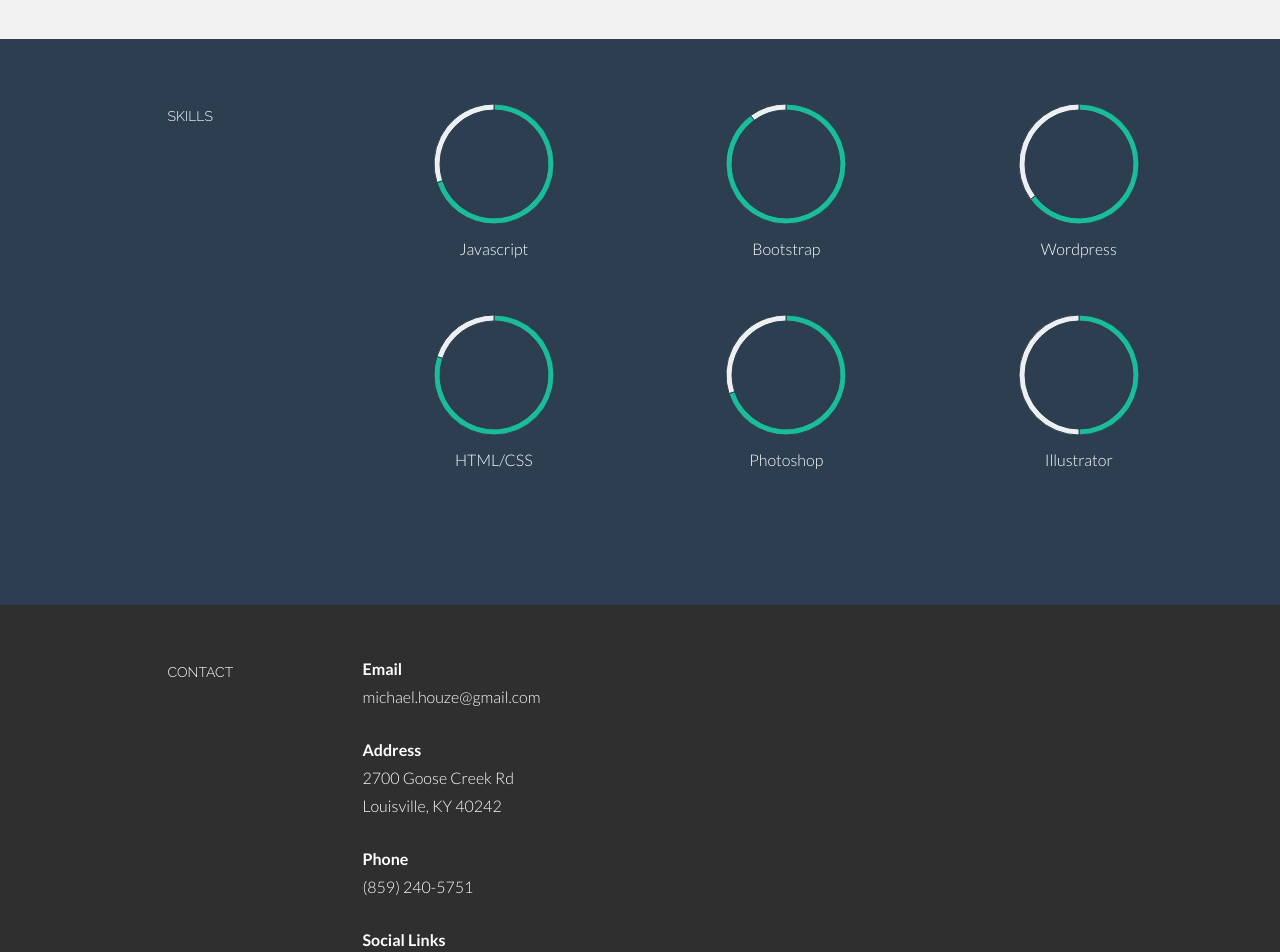
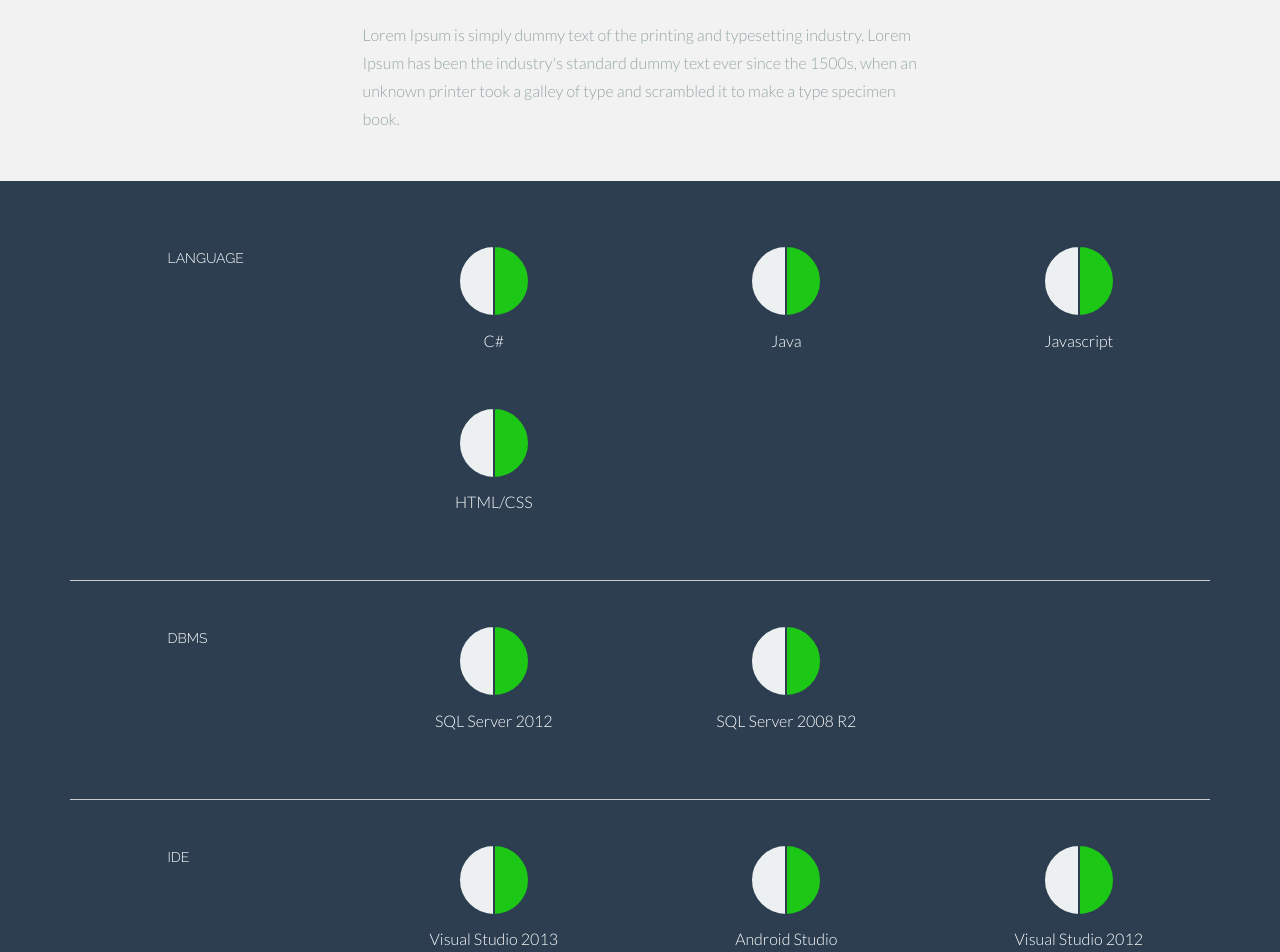
Before and after one commit to michael-houze/personal-resume-website, a plain HTML site: page index.html in a window 1280 px wide. Shown: the part 1589-2541 px from the top of the page. Drawn offline with Linux system fonts and the light colour scheme.

Commit message:
Updated background image and skills
- Changed background to blurred Louisville skyline that adjusts well
with responsive design
- Updated the skills section and improved the Javascript
- Still need to change the skill "levels"

```diff
--- a/css/main.css
+++ b/css/main.css
@@ -153,7 +153,7 @@ a:after {
 
 /* Header Wrap */
 #headerwrap {
-	background: url(../img/header-bg.jpg) no-repeat center top;
+	background: url(../img/skyline-bg.jpg) no-repeat center top;
 	margin-top: 60px;
 	padding-top:140px;
 	text-align:center;
--- a/index.html
+++ b/index.html
@@ -123,9 +123,17 @@
 					</p>
 				</div>
 
+                <div class="col-lg-6 col-lg-offset-3">
+					<p><t>College of Business Dean's List</t><br/>
+						Spring 2012<br/>
+                        Fall 2012<br/>
+                        Spring 2013<br/>
+                        Fall 2013<br/>
+					</p>
+				</div>
+
 
 		</div><!--/.row -->
-		<br>
         <hr>
 	</div><!--/.container -->
 
@@ -154,125 +162,256 @@
 	<!--SKILLS DESCRIPTION -->
 	<div id="skillswrap">
 		<div class="container">
+            <!-- Languagess -->
             <div class="row">
 				<div class="col-lg-2 col-lg-offset-1">
-						<h5>SKILLS</h5>
+					<h5>LANGUAGE</h5>
 				</div>
 				<div class="col-lg-3 centered">
-						<canvas id="javascript" height="130" width="130"></canvas>
-						<p>Javascript</p>
-						<br>
-						<script>
-							var doughnutData = [
-									{
-										value: 70,
-										color:"#1abc9c"
-									},
-									{
-										value : 30,
-										color : "#ecf0f1"
-									}
-								];
-								var myDoughnut = new Chart(document.getElementById("javascript").getContext("2d")).Doughnut(doughnutData);
-						</script>
-					</div>
-					<div class="col-lg-3 centered">
-						<canvas id="bootstrap" height="130" width="130"></canvas>
-						<p>Bootstrap</p>
-						<br>
-						<script>
-							var doughnutData = [
-									{
-										value: 90,
-										color:"#1abc9c"
-									},
-									{
-										value : 10,
-										color : "#ecf0f1"
-									}
-								];
-								var myDoughnut = new Chart(document.getElementById("bootstrap").getContext("2d")).Doughnut(doughnutData);
-						</script>
-					</div>
-					<div class="col-lg-3 centered">
-						<canvas id="wordpress" height="130" width="130"></canvas>
-						<p>Wordpress</p>
-						<br>
-						<script>
-							var doughnutData = [
-									{
-										value: 65,
-										color:"#1abc9c"
-									},
-									{
-										value : 35,
-										color : "#ecf0f1"
-									}
-								];
-								var myDoughnut = new Chart(document.getElementById("wordpress").getContext("2d")).Doughnut(doughnutData);
-						</script>
-					</div>
-
-					<div class="col-lg-3 col-lg-offset-3 centered">
-						<canvas id="html" height="130" width="130"></canvas>
-						<p>HTML/CSS</p>
-						<br>
-						<script>
-							var doughnutData = [
-									{
-										value: 80,
-										color:"#1abc9c"
-									},
-									{
-										value : 20,
-										color : "#ecf0f1"
-									}
-								];
-								var myDoughnut = new Chart(document.getElementById("html").getContext("2d")).Doughnut(doughnutData);
-						</script>
-					</div>
-					<div class="col-lg-3 centered">
-						<canvas id="photoshop" height="130" width="130"></canvas>
-						<p>Photoshop</p>
-						<br>
-						<script>
-							var doughnutData = [
-									{
-										value: 70,
-										color:"#1abc9c"
-									},
-									{
-										value : 30,
-										color : "#ecf0f1"
-									}
-								];
-								var myDoughnut = new Chart(document.getElementById("photoshop").getContext("2d")).Doughnut(doughnutData);
-						</script>
-					</div>
-					<div class="col-lg-3 centered">
-						<canvas id="illustrator" height="130" width="130"></canvas>
-						<p>Illustrator</p>
+					<canvas id="csharp" height="80" width="80"></canvas>
+					<p>C#</p>
 					<br>
 					<script>
 						var doughnutData = [
                                 {
 							         value: 50,
-										color:"#1abc9c"
+                                     color:"#1cc716"
                                 },
                                 {
 								     value : 50,
 								     color : "#ecf0f1"
                                 }
 				        ];
-								var myDoughnut = new Chart(document.getElementById("illustrator").getContext("2d")).Doughnut(doughnutData);
+						var myDoughnut = new Chart(document.getElementById("csharp").getContext("2d")).Doughnut(doughnutData, {percentageInnerCutout : 0});
 				    </script>
 				</div>
-
+				<div class="col-lg-3 centered">
+					<canvas id="java" height="80" width="80"></canvas>
+					<p>Java</p>
+					<br>
+					<script>
+						var doughnutData = [
+                                {
+							         value: 50,
+                                     color:"#1cc716"
+                                },
+                                {
+								     value : 50,
+								     color : "#ecf0f1"
+                                }
+				        ];
+						var myDoughnut = new Chart(document.getElementById("java").getContext("2d")).Doughnut(doughnutData, {percentageInnerCutout : 0});
+				    </script>
+				</div>
+                <div class="col-lg-3 centered">
+					<canvas id="javascript" height="80" width="80"></canvas>
+					<p>Javascript</p>
+					<br>
+					<script>
+						var doughnutData = [
+                                {
+							         value: 50,
+                                     color:"#1cc716"
+                                },
+                                {
+								     value : 50,
+								     color : "#ecf0f1"
+                                }
+				        ];
+						var myDoughnut = new Chart(document.getElementById("javascript").getContext("2d")).Doughnut(doughnutData, {percentageInnerCutout : 0});
+				    </script>
+				</div>
+                <div class="col-lg-2 col-lg-offset-1"></div>
+                <div class="col-lg-3 centered">
+					<canvas id="html_css" height="80" width="80"></canvas>
+					<p>HTML/CSS</p>
+					<br>
+					<script>
+						var doughnutData = [
+                                {
+							         value: 50,
+                                     color:"#1cc716"
+                                },
+                                {
+								     value : 50,
+								     color : "#ecf0f1"
+                                }
+				        ];
+						var myDoughnut = new Chart(document.getElementById("html_css").getContext("2d")).Doughnut(doughnutData, {percentageInnerCutout : 0});
+				    </script>
+				</div>
+			</div><!--/.row -->
+            <hr>
+            <br>
+            <!-- Database Management Systems -->
+            <div class="row">
+				<div class="col-lg-2 col-lg-offset-1">
+					<h5>DBMS</h5>
+				</div>
+				<div class="col-lg-3 centered">
+					<canvas id="sql2012" height="80" width="80"></canvas>
+					<p>SQL Server 2012</p>
+					<br>
+					<script>
+						var doughnutData = [
+                                {
+							         value: 50,
+                                     color:"#1cc716"
+                                },
+                                {
+								     value : 50,
+								     color : "#ecf0f1"
+                                }
+				        ];
+						var myDoughnut = new Chart(document.getElementById("sql2012").getContext("2d")).Doughnut(doughnutData, {percentageInnerCutout : 0});
+				    </script>
+				</div>
+				<div class="col-lg-3 centered">
+					<canvas id="sql2008" height="80" width="80"></canvas>
+					<p>SQL Server 2008 R2</p>
+					<br>
+					<script>
+						var doughnutData = [
+                                {
+							         value: 50,
+                                     color:"#1cc716"
+                                },
+                                {
+								     value : 50,
+								     color : "#ecf0f1"
+                                }
+				        ];
+						var myDoughnut = new Chart(document.getElementById("sql2008").getContext("2d")).Doughnut(doughnutData, {percentageInnerCutout : 0});
+				    </script>
+				</div>
+			</div><!--/.row -->
+            <hr>
+            <br>
+            <!-- IDEs -->
+            <div class="row">
+				<div class="col-lg-2 col-lg-offset-1">
+					<h5>IDE</h5>
+				</div>
+				<div class="col-lg-3 centered">
+					<canvas id="vs2013" height="80" width="80"></canvas>
+					<p>Visual Studio 2013</p>
+					<br>
+					<script>
+						var doughnutData = [
+                                {
+							         value: 50,
+                                     color:"#1cc716"
+                                },
+                                {
+								     value : 50,
+								     color : "#ecf0f1"
+                                }
+				        ];
+						var myDoughnut = new Chart(document.getElementById("vs2013").getContext("2d")).Doughnut(doughnutData, {percentageInnerCutout : 0});
+				    </script>
+				</div>
+                <div class="col-lg-3 centered">
+					<canvas id="android-studio" height="80" width="80"></canvas>
+					<p>Android Studio</p>
+					<br>
+					<script>
+						var doughnutData = [
+                                {
+							         value: 50,
+                                     color:"#1cc716"
+                                },
+                                {
+								     value : 50,
+								     color : "#ecf0f1"
+                                }
+				        ];
+						var myDoughnut = new Chart(document.getElementById("android-studio").getContext("2d")).Doughnut(doughnutData, {percentageInnerCutout : 0});
+				    </script>
+				</div>
+                <div class="col-lg-3 centered">
+					<canvas id="vs2012" height="80" width="80"></canvas>
+					<p>Visual Studio 2012</p>
+					<br>
+					<script>
+						var doughnutData = [
+                                {
+							         value: 50,
+                                     color:"#1cc716"
+                                },
+                                {
+								     value : 50,
+								     color : "#ecf0f1"
+                                }
+				        ];
+						var myDoughnut = new Chart(document.getElementById("vs2012").getContext("2d")).Doughnut(doughnutData, {percentageInnerCutout : 0});
+				    </script>
+				</div>
+			</div><!--/.row -->
+            <hr>
+            <br>
+            <!-- OPERATING SYSTEMS -->
+            <div class="row">
+				<div class="col-lg-2 col-lg-offset-1">
+					<h5>OPERATING SYSTEM</h5>
+				</div>
+                <div class="col-lg-3 centered">
+					<canvas id="windows-81" height="80" width="80"></canvas>
+					<p>Microsoft Windows 8.1</p>
+					<br>
+					<script>
+						var doughnutData = [
+                                {
+							         value: 50,
+                                     color:"#1cc716"
+                                },
+                                {
+								     value : 50,
+								     color : "#ecf0f1"
+                                }
+				        ];
+						var myDoughnut = new Chart(document.getElementById("windows-81").getContext("2d")).Doughnut(doughnutData, {percentageInnerCutout : 0});
+				    </script>
+				</div>
+                <div class="col-lg-3 centered">
+					<canvas id="windows-7" height="80" width="80"></canvas>
+					<p>Microsoft Windows 7</p>
+					<br>
+					<script>
+						var doughnutData = [
+                                {
+							         value: 50,
+                                     color:"#1cc716"
+                                },
+                                {
+								     value : 50,
+								     color : "#ecf0f1"
+                                }
+				        ];
+						var myDoughnut = new Chart(document.getElementById("windows-7").getContext("2d")).Doughnut(doughnutData, {percentageInnerCutout : 0});
+				    </script>
+				</div>
+				<div class="col-lg-3 centered">
+					<canvas id="windows-xp" height="80" width="80"></canvas>
+					<p>Microsoft Windows XP</p>
+					<br>
+					<script>
+						var doughnutData = [
+                                {
+							         value: 50,
+                                     color:"#1cc716"
+                                },
+                                {
+								     value : 50,
+								     color : "#ecf0f1"
+                                }
+				        ];
+						var myDoughnut = new Chart(document.getElementById("windows-xp").getContext("2d")).Doughnut(doughnutData, {percentageInnerCutout : 0});
+				    </script>
+				</div>
 			</div><!--/.row -->
             <br>
 		</div><!--/.container -->
 	</div><!--/ #skillswrap -->
-
 
 
 
--- a/js/Chart.js
+++ b/js/Chart.js
@@ -266,8 +266,8 @@ window.Chart = function(context){
 		chart.Doughnut.defaults = {
 			segmentShowStroke : true,
 			segmentStrokeColor : "#2c3e50",
-			segmentStrokeWidth : 1,
-			percentageInnerCutout : 90,
+			segmentStrokeWidth : 2,
+			percentageInnerCutout : 70,
 			animation : true,
 			animationSteps : 100,
 			animationEasing : "easeOutBounce",
```
Also changed, not shown: img/header-bg.jpg (deleted), img/skyline-bg.jpg (added), 1 other file. Lines whose indentation alone changed are shown as unchanged.
